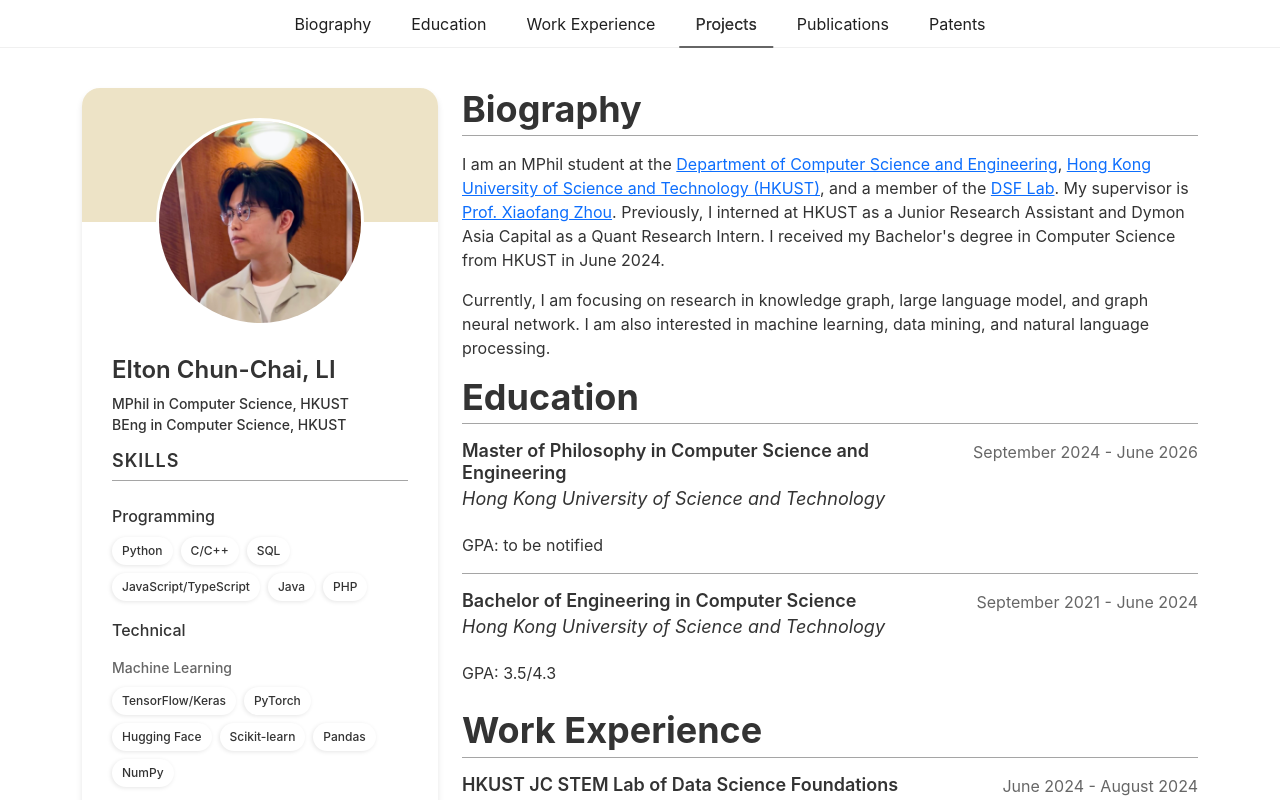
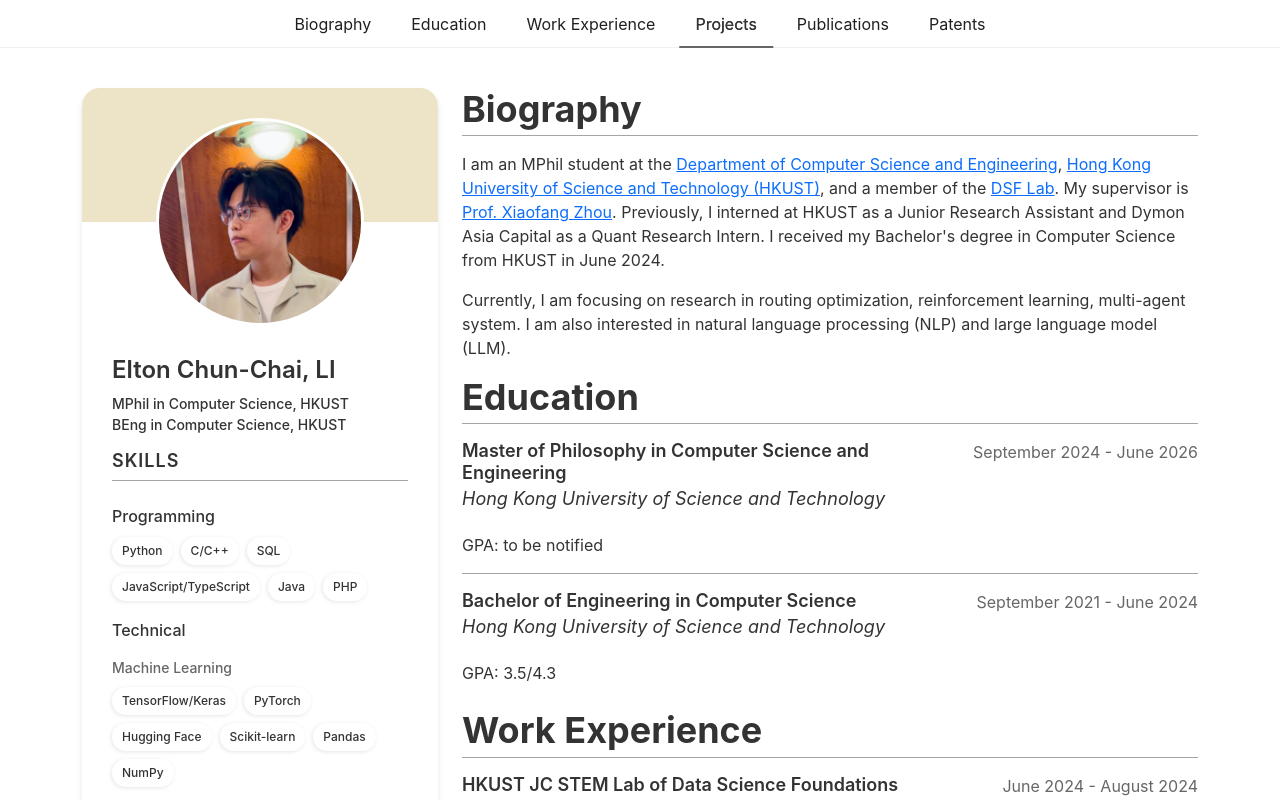
Before and after one commit to EltonCCL/EltonCCL.github.io, a React (Create React App) app: page / in a window 1280 px wide. Shown: the top 800 px of the page. Built offline with nearby package versions, Linux system fonts and the light colour scheme.

Commit message:
feat: Update research focus in Biography component

```diff
--- a/src/Biography.js
+++ b/src/Biography.js
@@ -28,8 +28,7 @@
       I am an MPhil student at the <a href='https://cse.hkust.edu.hk' target='_blank'>Department of Computer Science and Engineering</a>, <a href='https://hkust.edu.hk' target='_blank'>Hong Kong University of Science and Technology (HKUST)</a>, and a member of the <a href='https://cse.hkust.edu.hk/dsf/DSF.html' target='_blank'>DSF Lab</a>. My supervisor is <a href='https://sites.google.com/view/xiaofang-zhou' target='_blank'>Prof. Xiaofang Zhou</a>. Previously, I interned at HKUST as a Junior Research Assistant and Dymon Asia Capital as a Quant Research Intern. I received my Bachelor's degree in Computer Science from HKUST in June 2024.
       </p>
       <p>
-      Currently, I am focusing on research in knowledge graph, large language model, and graph neural network. I am also interested in machine learning, data mining, and natural language processing.
-      </p>
+      Currently, I am focusing on research in routing optimization, reinforcement learning, multi-agent system. I am also interested in natural language processing (NLP) and large language model (LLM).</p>
       </div>
     </AboutMeContainer>
   );
```
